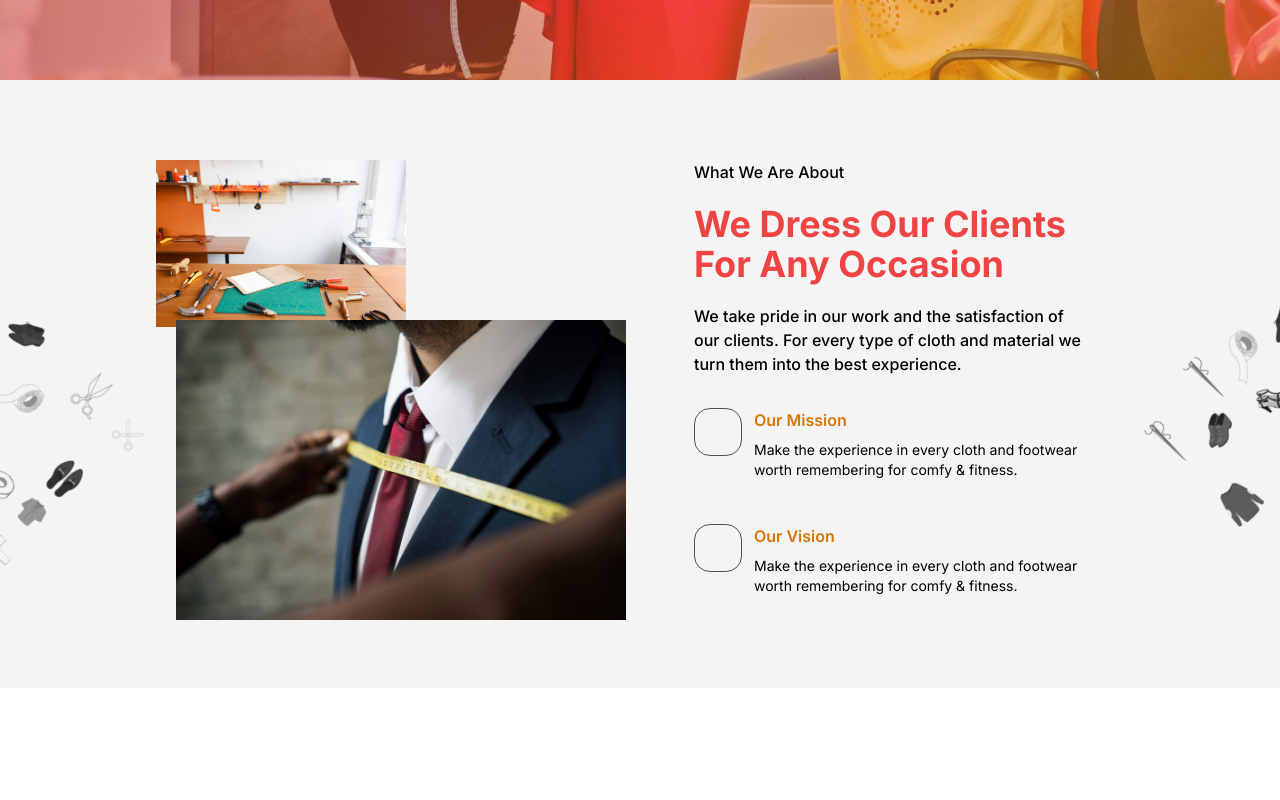
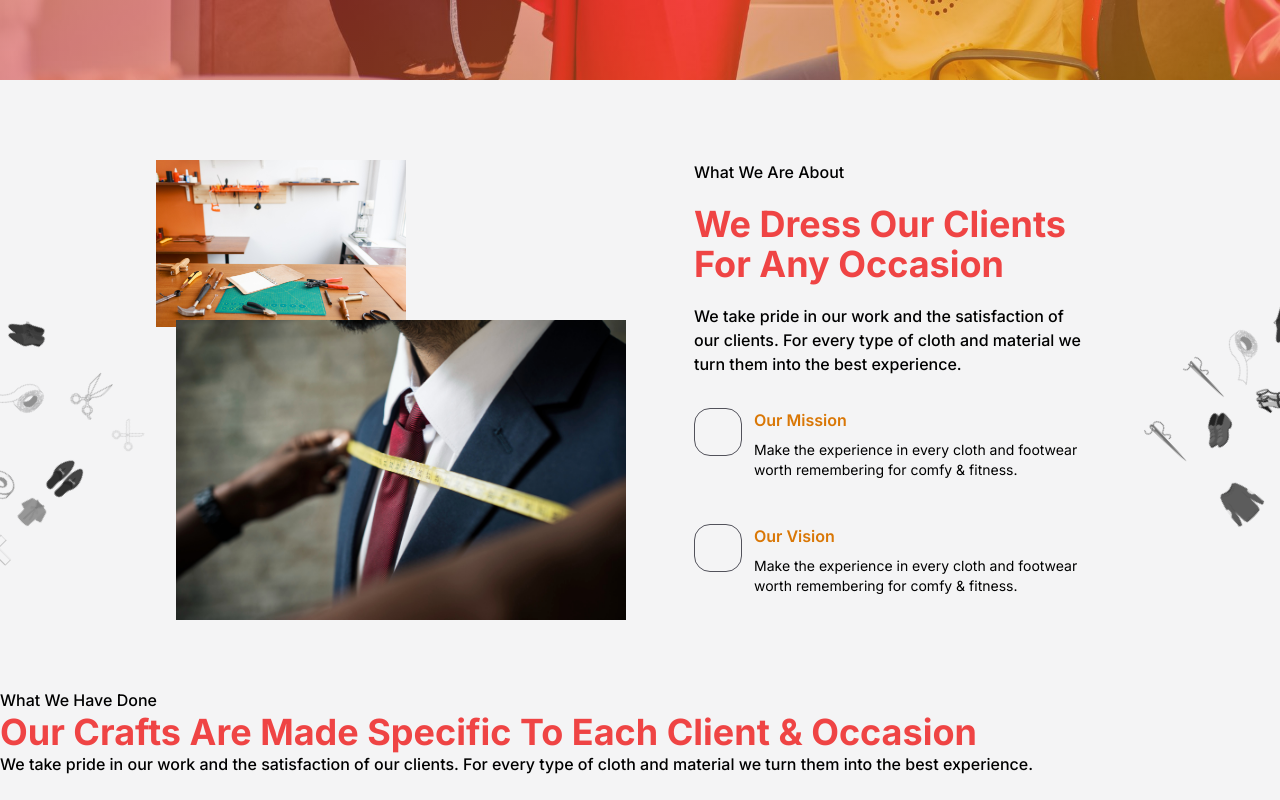
Before and after one commit to mmesomasaint/hulksmasher, a Next.js app: page / in a window 1280 px wide. Shown: the part 560-1360 px from the top of the page. Before the commit the page ends 1248 px from the top, so only its background shows below. Built offline with nearby package versions, Linux system fonts and the light colour scheme.

Commit message:
Feat: Start Designing the Portfolio section

```diff
--- a/app/page.tsx
+++ b/app/page.tsx
@@ -173,8 +173,21 @@ export default function Home() {
           </div>
         </section>
         {/**End of about */}
-        <section>
+        <section className='bg-zinc-100'>
+                    <h3 className='text-sm sm:text-base font-medium text-black leading-none'>
+                      What We Have Done
+                    </h3>
+                    <h2 className='text-3xl sm:text-4xl font-bold text-red-500 leading-tight'>
+                      Our Crafts Are Made Specific To Each Client &amp; Occasion
+                    </h2>
+                    <p className='text-black text-sm sm:text-base font-medium leading-tight'>
+                      We take pride in our work and the satisfaction of our
+                      clients. For every type of cloth and material we turn them
+                      into the best experience.
+                    </p>
+                    <div className='p-3'>
 
+                    </div>
         </section>
         {/**End of portfolio */}
         <footer></footer>
```
